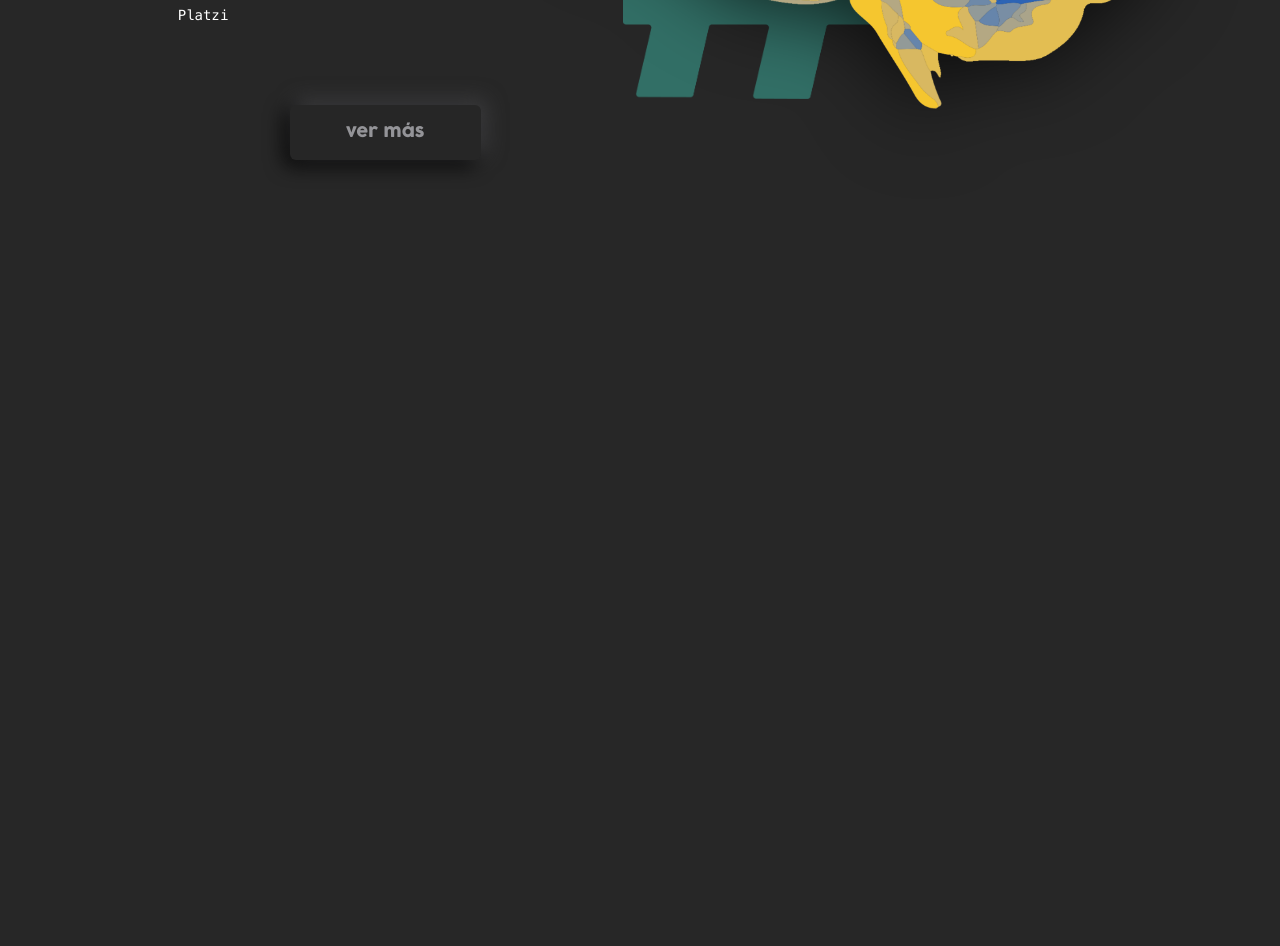
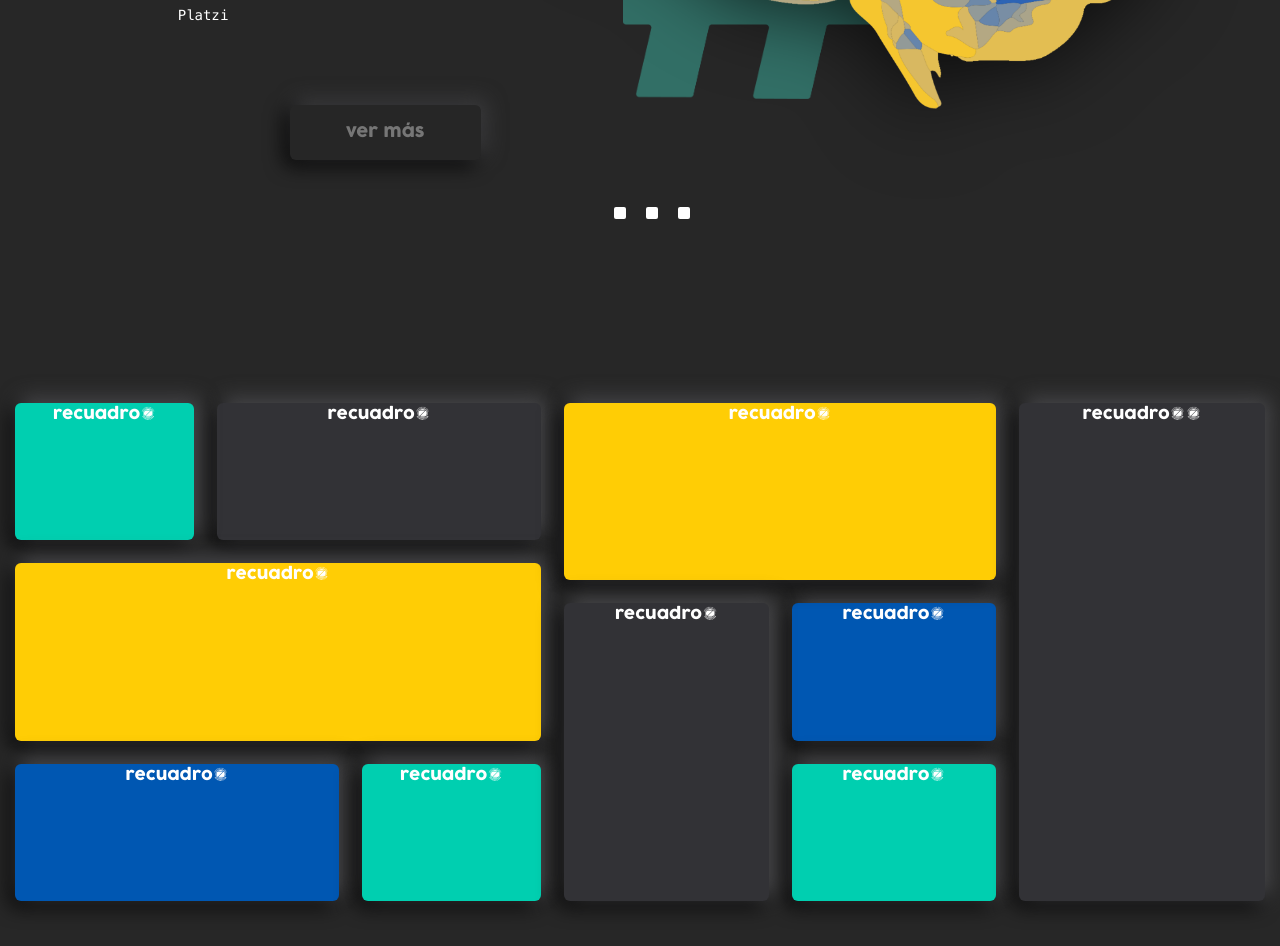
Before and after one commit to yeissonArcila/Codigo-C13, a plain HTML site: page HTML/index.html in a window 1280 px wide. Shown: the part 548-1494 px from the top of the page. Before the commit the page ends 800 px from the top, so only its background shows below. Drawn offline with Linux system fonts and the light colour scheme.

Commit message:
se le añadio la seccion naticias

```diff
--- a/CSS/style.css
+++ b/CSS/style.css
@@ -1,39 +1,41 @@
+/* Caracteristicas generales */
+
 * {
   margin: 0;
   padding: 0;
   box-sizing: border-box;
-  font-family: 'cocogose';
+  font-family: "cocogose";
   color: #ffffff;
 }
 
 @font-face {
-  font-family: 'cocogose';
+  font-family: "cocogose";
   src: url(../RECURSOS/Fuente-Cocogoose.ttf);
 }
 
 @font-face {
-  font-family: 'menlo';
+  font-family: "menlo";
   src: url(../RECURSOS/Fuente-Menlo.ttf);
 }
 
-body{
+body {
   background-color: #272727;
 }
 
-header{
+/* Comenzamos con la estetica del menu */
+
+header {
   width: 100%;
   height: 80px;
-  /* margin-top: 16px; */
   position: fixed;
   z-index: 1;
+  /* background: linear-gradient(180deg, #272727 55.21%, rgba(39, 39, 39, 0) 88.02%); */
 }
 
-.container-menu{
-  /* max-width: ; */
+.container-menu {
   height: 100%;
   margin: auto;
   display: flex;
-
   position: absolute;
   width: 1268px;
   height: 41px;
@@ -41,13 +43,13 @@ left: 25px;
   top: 36px;
 }
 
-.logos{
+.logos {
   height: 100%;
   display: flex;
   align-items: center;
 }
 
-.logo-marca img{
+.logo-marca img {
   width: 140px;
   position: absolute;
   left: 4.97%;
@@ -56,7 +58,7 @@ top: 12.2%;
   bottom: 14.63%;
 }
 
-.logo-perfil img{
+.logo-perfil img {
   width: 28px;
   position: absolute;
   left: 95.03%;
@@ -65,39 +67,38 @@ top: 12.2%;
   bottom: 14.63%;
 }
 
-.menu{
+.menu {
   display: flex;
   align-items: center;
 }
-.menu ul{
+.menu ul {
   display: flex;
   position: absolute;
   width: 501px;
   height: 26px;
   left: 627px;
   top: 14px;
-
 }
 
-.menu ul li{
+.menu ul li {
   list-style: none;
   margin-left: 32px;
 }
 
-.menu ul li a{
+.menu ul li a {
   text-decoration: none;
   font-size: 12px;
   text-transform: uppercase;
 }
 
-/* STYLE COVER */
+/* Seguimos con la edicion del cover */
 
-.container-cover{
+.container-cover {
   width: 100%;
-  height: 630px;
+  height: 100vh;
 }
 
-.cover{
+.cover {
   max-width: 1400px;
   height: 100%;
   margin: auto;
@@ -106,12 +107,17 @@ top: 14px;
   justify-content: space-around;
 }
 
-.container-cover .text{
+.container-cover .text {
   max-width: 370px;
-
 }
 
-.container-cover h1{
+.slider{
+  list-style: none;
+}
+
+/* Espesificaciones noticia #1 */
+
+.container-cover h1 {
   font-size: 60px;
   font-weight: 400;
   line-height: 70px;
@@ -123,11 +129,11 @@ top: 31.04%;
   bottom: 21.29%;
 }
 
-.container-cover h4{
+.container-cover h4 {
   font-size: 14px;
   font-weight: 400;
   line-height: 30px;
-  font-family: 'menlo';
+  font-family: "menlo";
   position: absolute;
   left: 13.88%;
   right: 66.39%;
@@ -135,28 +141,7 @@ top: 64.7%;
   bottom: 31.87%;
 }
 
-.container-cover .text input{
-  padding: 9px 4px;
-  border: none;
-  font-size: 17px;
-  border-radius: 6px;
-  text-align: center;
-  box-shadow: 5px -5px 20px rgba(76, 76, 79, 0.7), -5px 5px 20px #000000;
-  background: rgba(50, 50, 54, 0.01);
-  color: #949498;
-  position: absolute;
-left: 22.64%;
-right: 62.44%;
-top: 81.62%;
-bottom: 11.53%;
-}
-
-.container-cover .text input:hover{
-  box-shadow: 5px -5px 10px rgba(76, 76, 79, 0.4), -5px 5px 10px rgba(0, 0, 0, 0.5);
-  color: #949498a2;
-}
-
-.container-cover .imagen-cover img{
+.container-cover .imagen-cover img {
   width: 614px;
   position: absolute;
   left: 43.28%;
@@ -167,7 +152,7 @@ z-index: -1;
   filter: drop-shadow(-4px 8px 40px rgba(0, 0, 0, 0.7));
 }
 
-.container-cover .numeral-cover img{
+.container-cover .numeral-cover img {
   width: 278px;
   position: absolute;
   left: 48.64%;
@@ -175,24 +160,12 @@ right: 30.23%;
   top: 35.03%;
   bottom: 15.64%;
   z-index: -2;
-opacity:50%;
+  opacity: 50%;
   animation: move-vector 3s linear infinite;
 }
 
-@keyframes move-vector {
-  0%{
-    transform: translatey(15px);
-  }
-  50%{
-    transform: translatey(0px);
-  }
-  100%{
-    transform: translatey(15px);
-  }
 
-}
-
-.container-cover .eslash-cover img{
+.container-cover .eslash-cover img {
   width: 233px;
   position: absolute;
   left: 69.71%;
@@ -200,7 +173,178 @@ right: 12.63%;
   top: 15.38%;
   bottom: 35.28%;
   z-index: -2;
-opacity:50%;
-animation: move-vector 3s linear infinite ;
-animation-delay: 2s, 4ms
+  opacity: 50%;
+  animation: move-vector 3s linear infinite;
+  animation-delay: 2s, 4ms;
 }
+
+@keyframes move-vector {
+  0% {
+    transform: translatey(15px);
+  }
+  50% {
+    transform: translatey(0px);
+  }
+  100% {
+    transform: translatey(15px);
+  }
+}
+
+/* Elementos estaticos de la seccion inicio */
+
+.container-cover button  {
+  padding: 9px 4px;
+  border: none;
+  font-size: 17px;
+  border-radius: 6px;
+  text-align: center;
+  box-shadow: 5px -5px 20px rgba(76, 76, 79, 0.7), -5px 5px 20px #000000;
+  background: rgba(50, 50, 54, 0.01);
+  position: absolute;
+  left: 22.64%;
+  right: 62.44%;
+  top: 81.62%;
+  bottom: 11.53%;
+  z-index: 2;
+  border-style: none;
+}
+
+.container-cover button a{
+  text-decoration: none;
+  color: #ffffff5e;
+}
+
+.container-cover input:focus {
+  /* box-shadow: 5px -5px 10px rgba(76, 76, 79, 0.4),
+    -5px 5px 10px rgba(0, 0, 0, 0.5);
+  color: #949498a2; */
+  animation: shadow .15s ease-in-out;
+}
+
+@keyframes shadow {
+  0% {
+    box-shadow:
+    inset 5px 5px 10px #3FB7A5,
+    inset 5px 5px 10px #949498;
+  }
+  100% {
+    box-shadow:none;
+  }
+}
+
+.frames {
+  display: flex;
+  list-style: none;
+  z-index: 999;
+  position: absolute;
+left: 47.19%;
+right: 47.13%;
+top: 92.58%;
+bottom: 5.6%;
+}
+.frames li{
+  display: inline-block;
+  margin: 10px;
+}
+.frames li a{
+  display: inline-block;
+  height: 12px;
+width: 12px;
+border-radius: 2px;
+  text-decoration: none;
+  background-color: #ffffff;
+
+}
+.frames li a:is(:hover:focus){
+  background-color: #3FB7A5;
+}
+
+/* damos el estilo a la seccion new */
+
+.love{
+width: 100%;
+height: 100vh;
+display:flex;
+align-items: center;
+align-content: center;
+justify-content: center;
+
+}
+
+.container-news{
+  display: grid;
+  grid-template-columns: repeat(21/1fr);
+  grid-template-rows: repeat(13/1fr);
+  gap: 23px;
+  text-align: center;
+   width: 1250px;
+  height: 498px;
+  /* left: 159px;
+  top: 155px;  */
+margin: auto;
+}
+.style-news{
+  border-radius: 6px;
+  box-shadow: 5px -5px 20px #4C4C4F, -5px 5px 20px #000000;
+  grid-column: auto;
+}
+.new1{
+  grid-column: 1/4;
+  grid-row: 1/5;
+  z-index: 1;
+  background-color: #00CFB0;
+}
+.new2{
+  grid-column: 4/10;
+  grid-row: 1/5;
+  z-index: 0;
+  background-color: #323236;
+}
+.new3{
+  grid-column: 1/10;
+  grid-row: 5/10;
+  z-index: 2;
+  background-color: #FFCD05;
+}
+.new4{
+  grid-column: 1/7;
+  grid-row: 10/14;
+  z-index: 2;
+  background-color: #0057B2;
+}
+.new5{
+  grid-column: 7/10;
+  grid-row: 10/14;
+  z-index: 2;
+  background-color: #00CFB0;
+}
+.new6{
+  grid-column: 10/18;
+  grid-row: 1/6;
+  z-index: 3;
+  background-color: #FFCD05;
+}
+.new7{
+  grid-column: 10/14;
+  grid-row: 6/14;
+  z-index: 3;
+  background-color: #323236;
+}
+.new8{
+  grid-column: 14/18;
+  grid-row: 6/10;
+  z-index: 2;
+  background-color: #0057B2;
+}
+.new9{
+  grid-column: 14/18;
+  grid-row: 10/14;
+  z-index: 2;
+  background-color: #00CFB0;
+}
+.new10{
+  grid-column: 18/23;
+  grid-row: 1/14;
+  z-index: 3;
+  background-color: #323236;
+}
--- a/HTML/index.html
+++ b/HTML/index.html
@@ -11,6 +11,9 @@
 </head>
 
 <body>
+
+    <!-- Comenzamos con la ejecucion del menu -->
+
     <header>
 
         <nav class="container-menu">
@@ -37,13 +40,26 @@
         </nav>
 
     </header>
+
+    <!-- Comenzamos con estructura de las secciones -->
+
+    <!-- Iniciamos con la seccion inicio -->
+
     <main>
         <section class="container-cover">
+
+            <!-- A continuacion el carrusel de noticias -->
+
+
             <section class="cover">
+
+                <ul class="slider">
+
+                    <li id="new1">
+
                         <section class="text">
                             <h1>&#60;&#60;EL CRIMEN NO PAGA TANTO COMO EL CODIGO&#62;&#62;</h1>
                             <h4>//Fredy Vega - Fundador Platzi</h4>
-                    <input type="botton" value="ver más">
                         </section>
                         <section class="imagen-cover">
                             <img src="../RECURSOS/cerebro.png" alt="">
@@ -54,13 +70,67 @@
                         <section class="eslash-cover">
                             <img src="../RECURSOS/Eslash-felcha-amatillo.png" alt="">
                         </section>
+
+                    </li>
+
+                    <li id="new2"></li>
+
+                    <li id="new3"></li>
+
+                </ul>
+
             </section>
+
+            <!-- Comenzamos con los elementos estaticos de la seccion inicio -->
+
+            <ul class="frames">
+                <li><a href="#new1"></a></li>
+                <li><a href="#new2"></a></li>
+                <li><a href="#new3"></a></li>
+            </ul>
+
+            <button><a href="#">ver más</a></button>
+
         </section>
     </main>
 
-    <section class="container-noticias">
+    <!-- Comenzamos con la seccion noticias -->
+<main class="love">
 
+    <nav class="container-news">
+        <section class="new1 style-news">
+            <p>recuadro1</p>
         </section>
+        <section class="new2 style-news">
+            <p>recuadro2</p>
+        </section>
+        <section class="new3 style-news">
+            <p>recuadro3</p>
+        </section>
+        <section class="new4 style-news">
+            <p>recuadro4</p>
+        </section>
+        <section class="new5 style-news">
+            <p>recuadro5</p>
+        </section>
+        <section class="new6 style-news">
+            <p>recuadro6</p>
+        </section>
+        <section class="new7 style-news">
+            <p>recuadro7</p>
+        </section>
+        <section class="new8 style-news">
+            <p>recuadro8</p>
+        </section>
+        <section class="new9 style-news">
+            <p>recuadro9</p>
+        </section>
+        <section class="new10 style-news">
+            <p>recuadro10</p>
+        </section>
+    </nav>
+</main>
+
 </body>
 
 </html>
```
Lines whose indentation alone changed are shown as unchanged.
